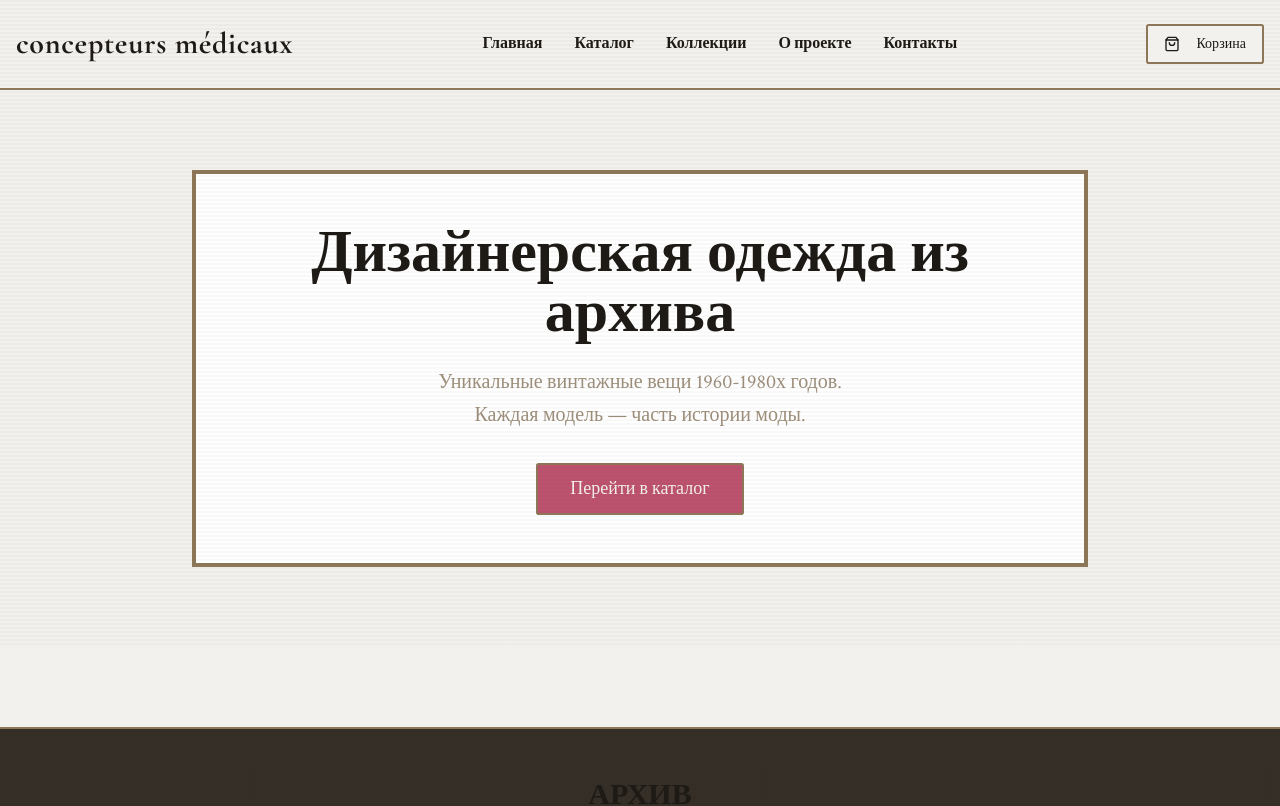
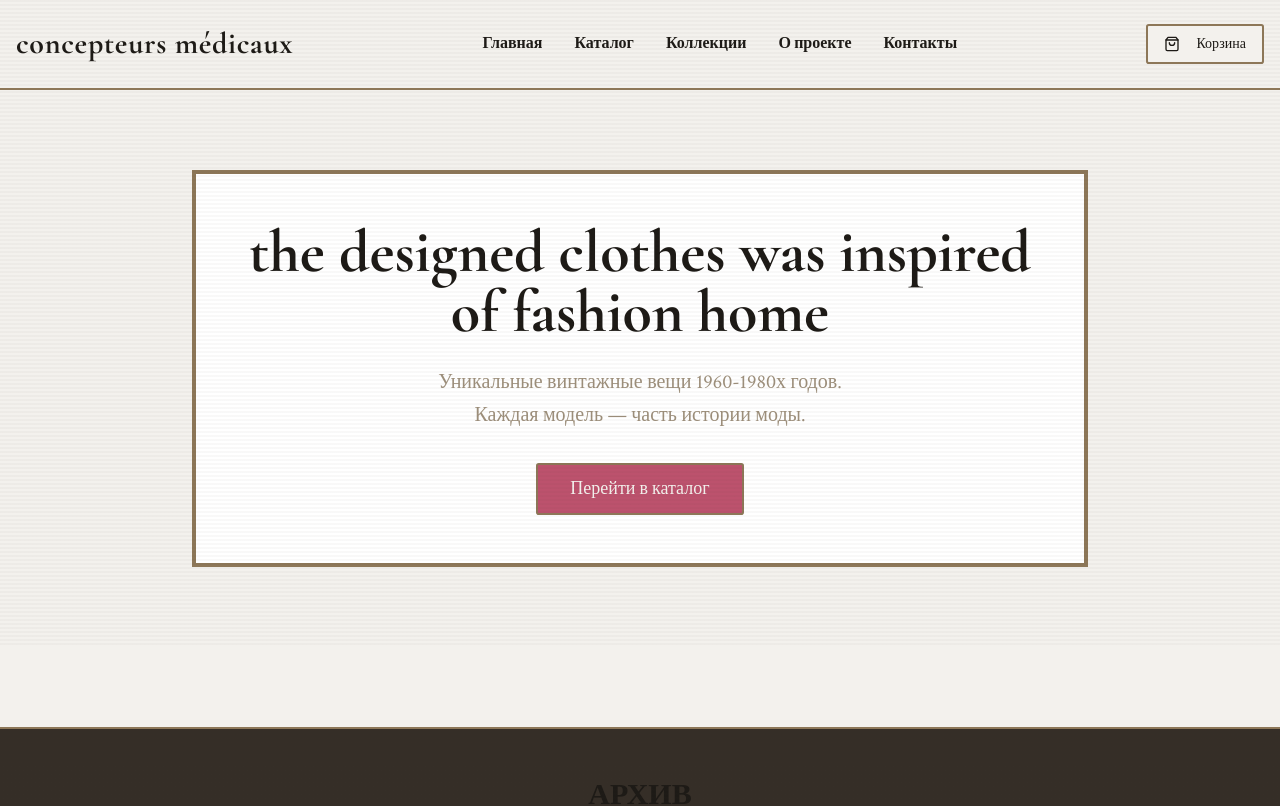
Before and after one commit to pr-poehali-dev/archive-fashion-site, a React (Vite) app: page / in a window 1280 px wide. Shown: the top 806 px of the page. Built offline with nearby package versions, Linux system fonts and the light colour scheme.

Commit message:
Обновление компонента

```diff
--- a/src/pages/Index.tsx
+++ b/src/pages/Index.tsx
@@ -136,7 +136,8 @@ export default function Index() {
         <section className="vintage-texture">
           <div className="container mx-auto px-4 py-20">
             <div className="max-w-4xl mx-auto text-center border-4 border-primary p-12 bg-card animate-fade-in">
-              <h2 className="text-6xl font-bold mb-6">Дизайнерская одежда из архива</h2>
+              <h2 className="text-6xl font-bold mb-6">the designed clothes was inspired of fashion home
+</h2>
               <p className="text-xl text-muted-foreground mb-8 leading-relaxed">
                 Уникальные винтажные вещи 1960-1980х годов. <br />Каждая модель — часть истории моды.
               </p>
```
